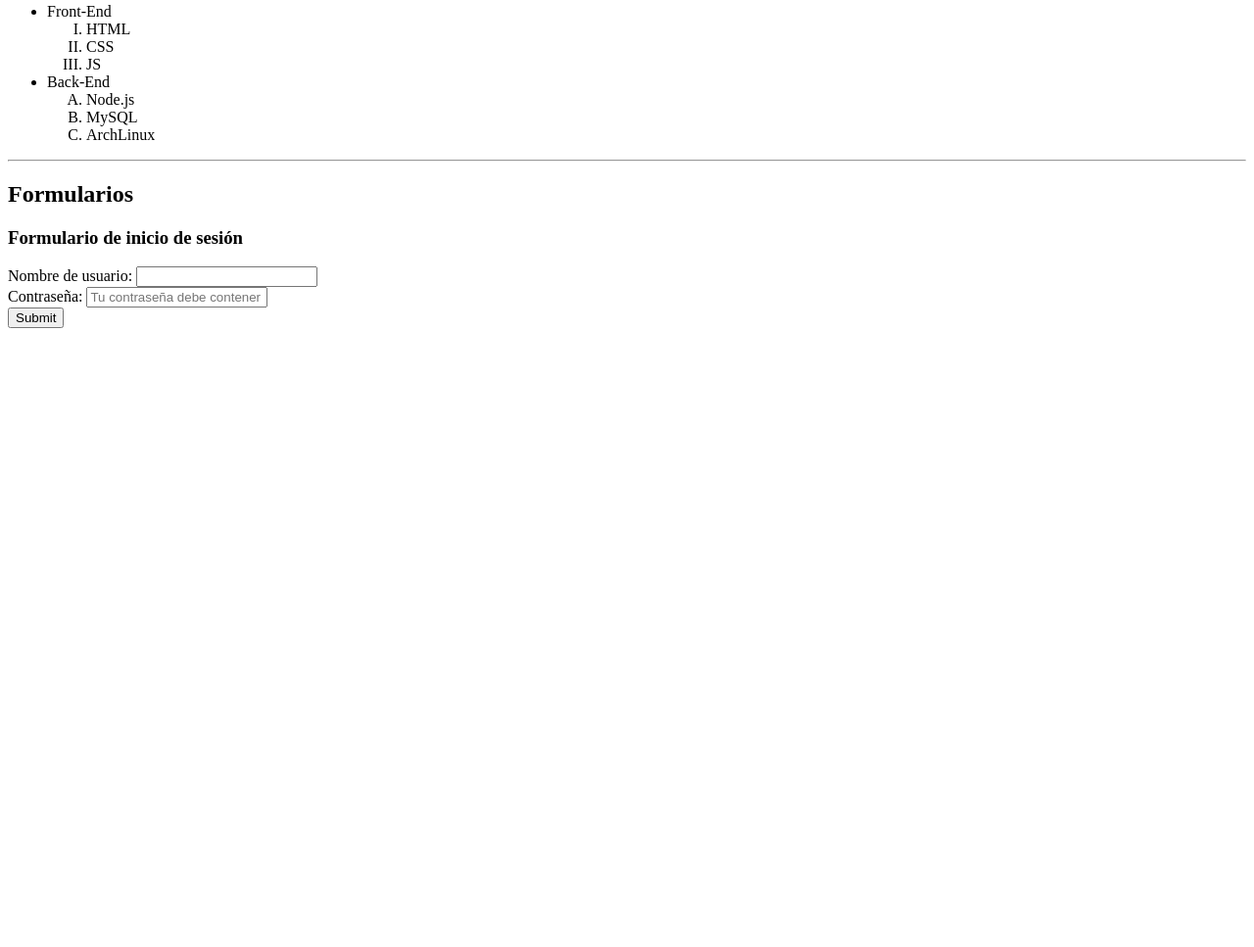
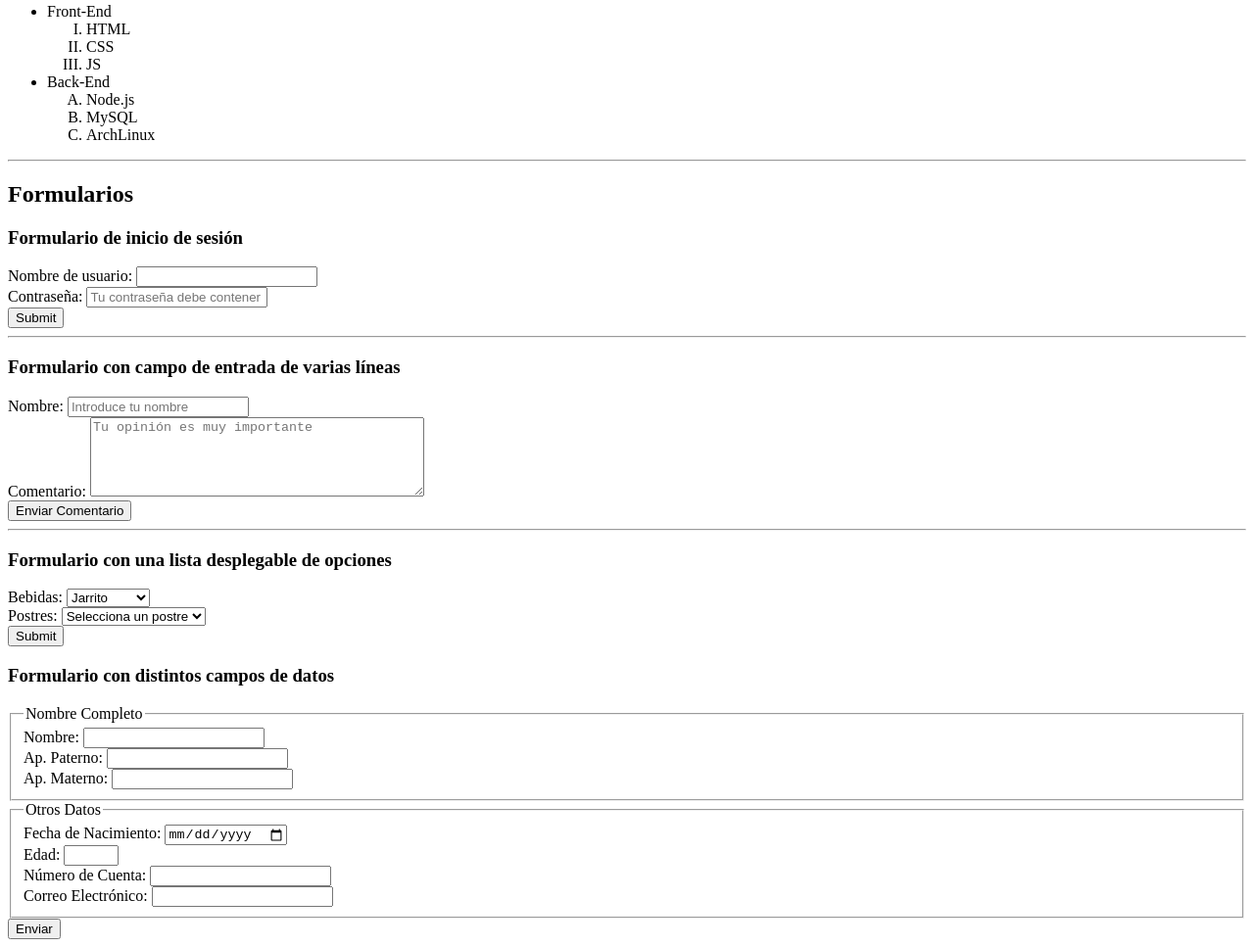
Before and after one commit to Antoniozvl/ProgramacionWeb1-1559-2027-1, a plain HTML site: page Tarea 6/index.html in a window 1280 px wide. Shown: the part 665-1632 px from the top of the page at 98% size. Before the commit the page ends 1008 px from the top, so only its background shows below. Drawn offline with Linux system fonts and the light colour scheme.

Commit message:
Tarea 6 pt2

```diff
--- a/Tarea 6/index.html
+++ b/Tarea 6/index.html
@@ -72,6 +72,72 @@
             <br>
             <input type="submit">
         </form>
+
+        <hr>
+        <h3>Formulario con campo de entrada de varias líneas</h3>
+        <form action="validar.js" method="POST">
+            <label for="name">Nombre:</label>
+            <input type="text" id="name" name="name" required placeholder="Introduce tu nombre">
+            <br>
+            <label for="opinion">Comentario:</label>
+            <textarea id="opinion" name="opinion" placeholder="Tu opinión es muy importante" required rows="5" cols="40"></textarea>
+            <br>
+            <button type="submit">Enviar Comentario</button>
+        </form>
+
+        <hr>
+        <h3>Formulario con una lista desplegable de opciones</h3>
+        <form action="/opciones.js" method="POST">
+            <label for="bebidas">Bebidas:</label>
+            <select id="bebidas" name="bebidas">
+                <option value="coca_cola">Coca-Cola</option>
+                <option value="pepsi">Pepsi</option>
+                <option value="boing">Boing</option>
+                <option value="te">Té</option>
+                <option value="jarrito" selected>Jarrito</option>
+            </select>
+            <br>
+            <label for="postres">Postres:</label>
+            <select id="postres" name="postres">
+                <option disabled selected>Selecciona un postre</option>
+                <option value="pay_limon">Pay de Limón</option>
+                <option value="pay_fresa">Pay de Fresa</option>
+                <option value="flan">Flan</option>
+                <option value="gelatina">Gelatina</option>
+                <option value="pastel">Pastel</option>
+            </select>
+            <br>
+            <input type="submit">
+        </form>
+        <h3>Formulario con distintos campos de datos</h3>
+        <form action="datos.php" method="POST">
+            <fieldset>
+                <legend>Nombre Completo</legend>
+                <label for="nombre">Nombre:</label>
+                <input type="text" id="nombre" name="nombre" required>
+                <br>
+                <label for="ap_paterno">Ap. Paterno:</label>
+                <input type="text" id="ap_paterno" name="ap_paterno" required>
+                <br>
+                <label for="ap_materno">Ap. Materno:</label>
+                <input type="text" id="ap_materno" name="ap_materno" required>
+            </fieldset>
+            <fieldset>
+                <legend>Otros Datos</legend>
+                <label for="fecha_nacimiento">Fecha de Nacimiento:</label>
+                <input type="date" id="fecha_nacimiento" name="fecha_nacimiento" required>
+                <br>
+                <label for="edad">Edad:</label>
+                <input type="number" id="edad" name="edad" required min="18" max="90">
+                <br>
+                <label for="num_cuenta">Número de Cuenta:</label>
+                <input type="text" id="num_cuenta" name="num_cuenta" required pattern="[0-9]{9}" title="El número de cuenta debe contener 9 dígitos" maxlength="9">
+                <br>
+                <label for="email">Correo Electrónico:</label>
+                <input type="email" id="email" name="email" required>
+            </fieldset>
+            <button type="submit">Enviar</button>
+        </form>
     </div>
 </body>
 </html>
```
